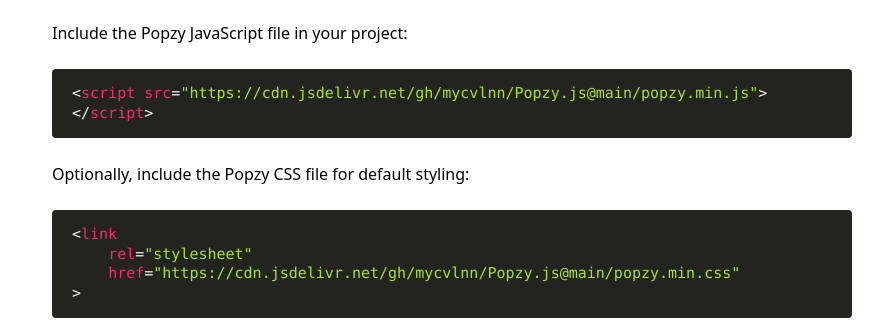
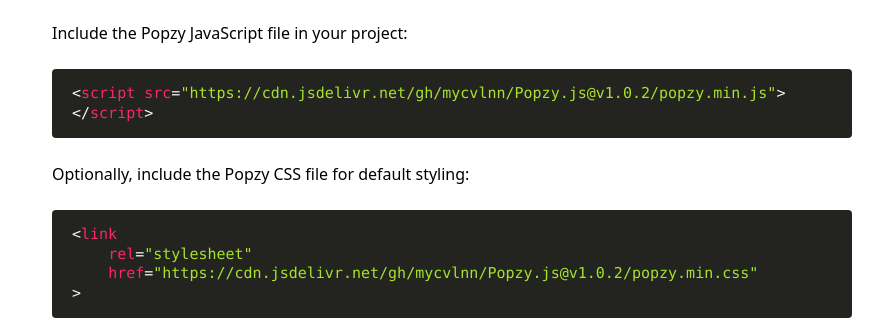
Before and after one commit to mycvlnn/Popzy.js, a website: page index.html in a window 1280 px wide. Shown: the part 1096-1428 px from the top of the page, without its empty margins (188-1071 px from the left). Drawn offline with Linux system fonts and the light colour scheme.

Commit message:
chore: update CDN links to version 1.0.2 in HTML and README

```diff
--- a/index.html
+++ b/index.html
@@ -101,13 +101,13 @@
 
             <pre
                 class="html"
-            ><code>&lt;script src=&quot;https://cdn.jsdelivr.net/gh/mycvlnn/Popzy.js@main/popzy.min.js&quot;&gt;&lt;/script&gt;</code></pre>
+            ><code>&lt;script src=&quot;https://cdn.jsdelivr.net/gh/mycvlnn/Popzy.js@v1.0.2/popzy.min.js&quot;&gt;&lt;/script&gt;</code></pre>
 
             <p>Optionally, include the Popzy CSS file for default styling:</p>
 
             <pre class="html"><code>&lt;link
     rel=&quot;stylesheet&quot;
-    href=&quot;https://cdn.jsdelivr.net/gh/mycvlnn/Popzy.js@main/popzy.min.css&quot;
+    href=&quot;https://cdn.jsdelivr.net/gh/mycvlnn/Popzy.js@v1.0.2/popzy.min.css&quot;
 &gt;</code></pre>
 
             <p>
```
Also changed, not shown: readme.md.
